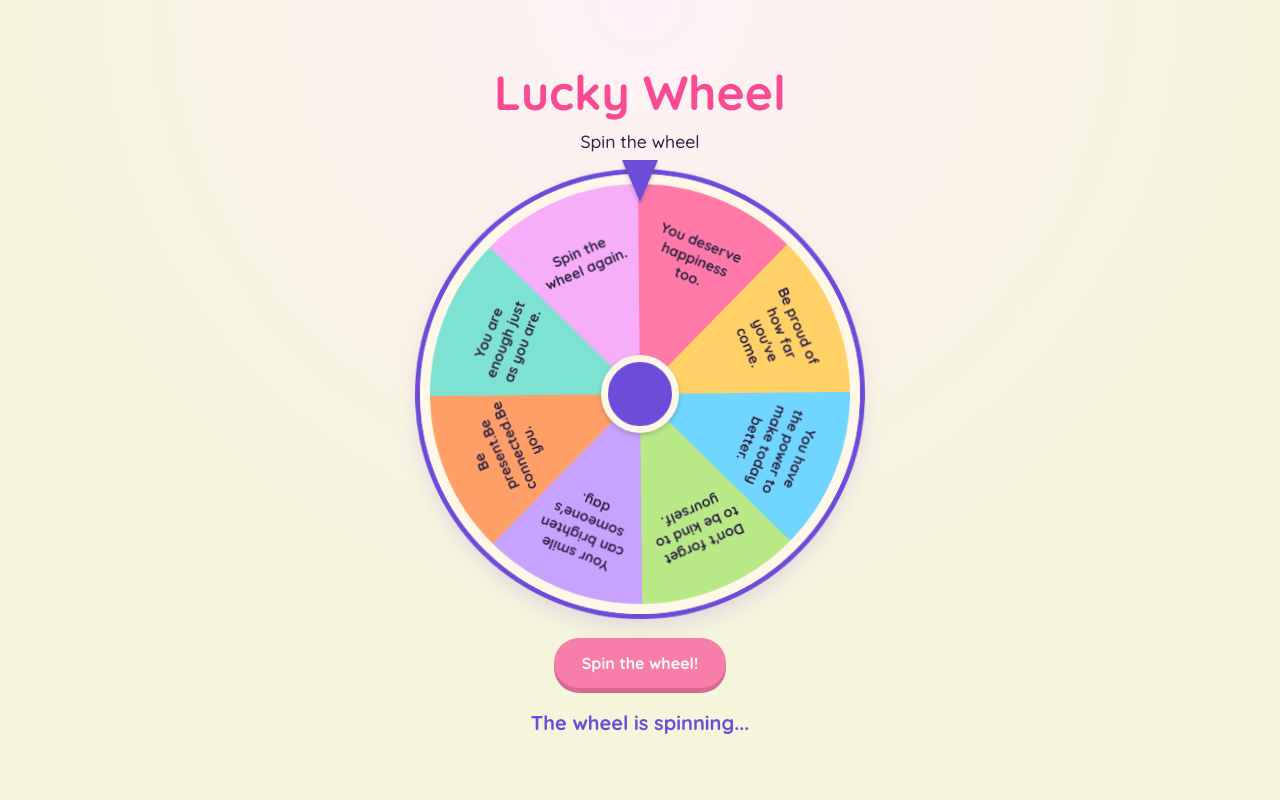
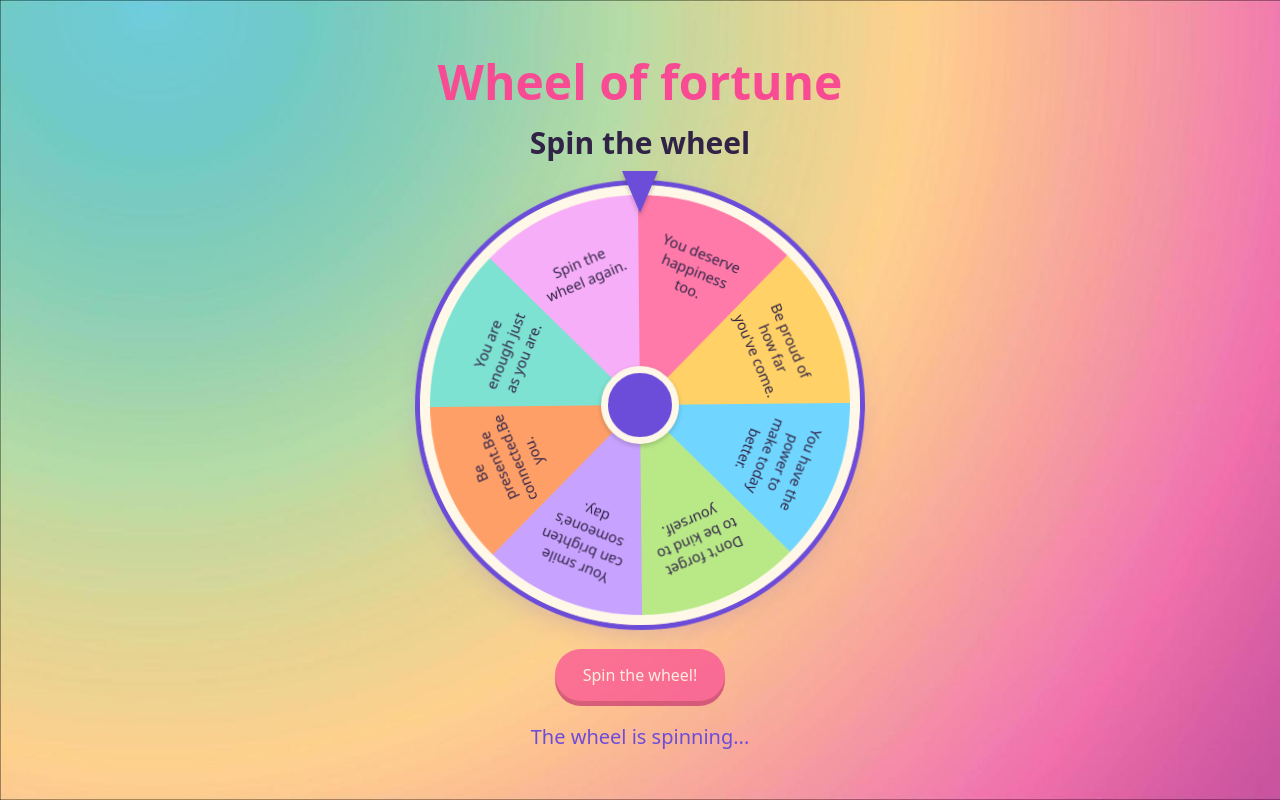
Before and after one commit to Lena-Anthi/code-breakers, a plain HTML site: page happiness.html in a window 1280 px wide. Both pictures are taken after a click on the button "Spin the wheel!". Drawn offline with Linux system fonts and the light colour scheme; a web font is replaced by a local one.

Commit message:
Revert "Merge branch 'main' of https://github.com/Lena-Anthi/code-breakers"
This reverts commit a07a94faf0c0d8ad789132af3f12c244d8fb18cc, reversing
changes made to a21cf8d4ebb5af094926302cc49014c885175d1c.

```diff
--- a/happiness.html
+++ b/happiness.html
@@ -3,21 +3,22 @@
   <head>
     <meta charset="UTF-8" />
     <meta name="viewport" content="width=device-width, initial-scale=1.0" />
-
-    <title>lucky wheel</title>
+    <title>find your happiness</title>
+    <link rel="preconnect" href="https://fonts.googleapis.com" />
+    <link rel="preconnect" href="https://fonts.gstatic.com" crossorigin />
+    <link
+      href="https://fonts.googleapis.com/css2?family=Comic+Relief:wght@400;700&family=Quicksand:wght@500;700&display=swap"
+      rel="stylesheet"
+    />
     <style>
-      @import url("https://fonts.googleapis.com/css2?family=Quicksand:wght@500;700&display=swap");
-
       :root {
         --pink: #f84b94;
         --purple: #6c4dd9;
         --cream: #fff8e8;
       }
-
       * {
         box-sizing: border-box;
       }
-
       body {
         min-height: 100vh;
         margin: 0;
@@ -26,32 +27,32 @@
         padding: 24px;
         color: #302346;
         background: radial-gradient(circle at top, #fff1f7, #f5f5dc 65%);
+        background-image: url("website background.jpg");
+        background-size: cover;
         font-family: "Quicksand", sans-serif;
       }
-
       main {
         width: min(100%, 600px);
         text-align: center;
       }
-
       h1 {
         margin: 0 0 8px;
         color: var(--pink);
         font-size: clamp(1.8rem, 6vw, 3rem);
+        font-family: "Comic Relief", system-ui;
       }
-
       .intro {
         margin: 0 0 22px;
-        font-size: 1.1rem;
+        font-family: "Comic Relief", system-ui;
+        font-size: 30px;
+        font-weight: 700;
       }
-
       .wheel-area {
         position: relative;
         width: min(86vw, 440px);
         aspect-ratio: 1;
         margin: 0 auto 24px;
       }
-
       .pointer {
         position: absolute;
         z-index: 2;
@@ -65,7 +66,6 @@
         border-top: 42px solid var(--purple);
         filter: drop-shadow(0 3px 2px #0003);
       }
-
       .wheel {
         width: 100%;
         height: 100%;
@@ -86,7 +86,6 @@
           0 0 0 5px var(--purple);
         transition: transform 4s cubic-bezier(0.12, 0.8, 0.18, 1);
       }
-
       .wheel::after {
         content: "";
         position: absolute;
@@ -100,7 +99,6 @@
         background: var(--purple);
         box-shadow: 0 2px 5px #0003;
       }
-
       .labels {
         position: absolute;
         inset: 0;
@@ -109,48 +107,39 @@
         pointer-events: none;
         transition: transform 4s cubic-bezier(0.12, 0.8, 0.18, 1);
       }
-
       .labels span {
         position: absolute;
         width: 90px;
         color: #302346;
         font-size: clamp(0.7rem, 2.5vw, 0.9rem);
-        font-weight: 700;
+        font-weight: 400;
         text-align: center;
+        font-family: "Comic Relief", system-ui;
       }
-
       .labels span:nth-child(1) {
         transform: translate(56px, -134px) rotate(22.5deg);
       }
-
       .labels span:nth-child(2) {
         transform: translate(134px, -56px) rotate(67.5deg);
       }
-
       .labels span:nth-child(3) {
         transform: translate(134px, 56px) rotate(112.5deg);
       }
-
       .labels span:nth-child(4) {
         transform: translate(56px, 134px) rotate(157.5deg);
       }
-
       .labels span:nth-child(5) {
         transform: translate(-56px, 134px) rotate(202.5deg);
       }
-
       .labels span:nth-child(6) {
         transform: translate(-134px, 56px) rotate(247.5deg);
       }
-
       .labels span:nth-child(7) {
         transform: translate(-134px, -56px) rotate(292.5deg);
       }
-
       .labels span:nth-child(8) {
         transform: translate(-56px, -134px) rotate(337.5deg);
       }
-
       button {
         border: 0;
         border-radius: 999px;
@@ -158,236 +147,41 @@
         color: white;
         background: var(--pink);
         font: inherit;
-        font-weight: 700;
+        font-family: "Comic Relief", system-ui;
         cursor: pointer;
         box-shadow: 0 5px 0 #c73370;
       }
-
       button:hover {
         background: #e33d83;
       }
-
       button:active {
         transform: translateY(3px);
         box-shadow: 0 2px 0 #c73370;
       }
-
       button:disabled {
         cursor: wait;
         opacity: 0.7;
       }
-
       #result {
         min-height: 28px;
         margin: 22px 0 0;
         color: var(--purple);
+        font-family: "Comic Relief", system-ui;
         font-size: 1.25rem;
-        font-weight: 700;
-      }
-    </style>
-    <title>find your happiness</title>
-  </head>
-
-  <body></body>
-  <html lang="el">
-    <head>
-      <meta charset="UTF-8" />
-      <meta name="viewport" content="width=device-width, initial-scale=1.0" />
-      <title>lucky wheel</title>
-      <style>
-        @import url("https://fonts.googleapis.com/css2?family=Quicksand:wght@500;700&display=swap");
-
-        :root {
-          --pink: #f84b94;
-          --purple: #6c4dd9;
-          --cream: #fff8e8;
-        }
-
-        * {
-          box-sizing: border-box;
-        }
-
-        body {
-          min-height: 100vh;
-          margin: 0;
-          display: grid;
-          place-items: center;
-          padding: 24px;
-          color: #302346;
-          background: radial-gradient(circle at top, #fff1f7, #f5f5dc 65%);
-          font-family: "Quicksand", sans-serif;
-        }
-
-        main {
-          width: min(100%, 600px);
-          text-align: center;
-        }
-
-        h1 {
-          margin: 0 0 8px;
-          color: var(--pink);
-          font-size: clamp(1.8rem, 6vw, 3rem);
-        }
-
-        .intro {
-          margin: 0 0 22px;
-          font-size: 1.1rem;
-        }
-
-        .wheel-area {
-          position: relative;
-          width: min(86vw, 440px);
-          aspect-ratio: 1;
-          margin: 0 auto 24px;
-        }
-
-        .pointer {
-          position: absolute;
-          z-index: 2;
-          top: -14px;
-          left: 50%;
-          width: 0;
-          height: 0;
-          transform: translateX(-);
-          border-right: 18px solid transparent;
-          border-left: 18px solid transparent;
-          border-top: 42px solid var(--purple);
-          filter: drop-shadow(0 3px 2px #0003);
-        }
-
-        .wheel {
-          width: 100%;
-          height: 100%;
-          border: 10px solid var(--cream);
-          border-radius: 50%;
-          background: conic-gradient(
-            #ff7aa9 0deg 45deg,
-            #ffd166 45deg 90deg,
-            #70d6ff 90deg 135deg,
-            #b8e986 135deg 180deg,
-            #c8a2ff 180deg 225deg,
-            #ff9f68 225deg 270deg,
-            #7de2d1 270deg 315deg,
-            #f7aef8 315deg 360deg
-          );
-          box-shadow:
-            0 10px 24px #6c4dd933,
-            0 0 0 5px var(--purple);
-          transition: transform 4s cubic-bezier(0.12, 0.8, 0.18, 1);
-        }
-
-        .wheel::after {
-          content: "";
-          position: absolute;
-          top: 50%;
-          left: 50%;
-          width: 64px;
-          height: 64px;
-          transform: translate(-50%, -50%);
-          border: 7px solid var(--cream);
-          border-radius: 50%;
-          background: var(--purple);
-          box-shadow: 0 2px 5px #0003;
-        }
-
-        .labels {
-          position: absolute;
-          inset: 0;
-          display: grid;
-          place-items: center;
-          pointer-events: none;
-          transition: transform 4s cubic-bezier(0.12, 0.8, 0.18, 1);
-        }
-
-        .labels span {
-          position: absolute;
-          width: 90px;
-          color: #302346;
-          font-size: clamp(0.7rem, 2.5vw, 0.9rem);
-          font-weight: 700;
-          text-align: center;
-        }
-
-        .labels span:nth-child(1) {
-          transform: translate(56px, -134px) rotate(22.5deg);
-        }
-
-        .labels span:nth-child(2) {
-          transform: translate(134px, -56px) rotate(67.5deg);
-        }
-
-        .labels span:nth-child(3) {
-          transform: translate(134px, 56px) rotate(112.5deg);
-        }
-
-        .labels span:nth-child(4) {
-          transform: translate(56px, 134px) rotate(157.5deg);
-        }
-
-        .labels span:nth-child(5) {
-          transform: translate(-56px, 134px) rotate(202.5deg);
-        }
-
-        .labels span:nth-child(6) {
-          transform: translate(-134px, 56px) rotate(247.5deg);
-        }
-
-        .labels span:nth-child(7) {
-          transform: translate(-134px, -56px) rotate(292.5deg);
-        }
-
-        .labels span:nth-child(8) {
-          transform: translate(-56px, -134px) rotate(337.5deg);
-        }
-
-        button {
-          border: 0;
-          border-radius: 999px;
-          padding: 15px 28px;
-          color: white;
-          background: var(--pink);
-          font: inherit;
-          font-weight: 700;
-          cursor: pointer;
-          box-shadow: 0 5px 0 #c73370;
-        }
-
-        button:hover {
-          background: #e33d83;
-        }
-
-        button:active {
-          transform: translateY(3px);
-          box-shadow: 0 2px 0 #c73370;
-        }
-
-        button:disabled {
-          cursor: wait;
-          opacity: 0.7;
-        }
-
-        #result {
-          min-height: 28px;
-          margin: 22px 0 0;
-          color: var(--purple);
-          font-size: 1.25rem;
-          font-weight: 700;
       }
     </style>
   </head>
-
   <body>
     <main>
-        <h1>Lucky Wheel</h1>
+      <h1>Wheel of fortune</h1>
       <p class="intro">Spin the wheel</p>
-
       <section class="wheel-area" aria-label="Lucky wheel">
         <div class="pointer" aria-hidden="true"></div>
         <div class="wheel" id="wheel"></div>
         <div class="labels" aria-hidden="true">
           <span>You deserve happiness too.</span>
           <span>Be proud of how far you've come.</span>
-            <span>You have the power to make today better. </span>
+          <span>You have the power to make today better.</span>
           <span>Don't forget to be kind to yourself.</span>
           <span>Your smile can brighten someone's day.</span>
           <span>Be present.Be connected.Be you.</span>
@@ -395,16 +189,15 @@
           <span>Spin the wheel again.</span>
         </div>
       </section>
-
       <button id="spin-button" type="button">Spin the wheel!</button>
       <p id="result" aria-live="polite"></p>
     </main>
-
     <script>
       const wheel = document.querySelector("#wheel");
       const labels = document.querySelector(".labels");
       const spinButton = document.querySelector("#spin-button");
       const result = document.querySelector("#result");
+      const spinSound = new Audio("Fortune-wheel-spinning.mp3");
       const options = [
         "You deserve happiness too",
         "Be proud of how far you've come",
@@ -415,28 +208,24 @@
         "You are enough just as you are",
         "Spin the wheel again",
       ];
-
       let rotation = 0;
-
       spinButton.addEventListener("click", () => {
+        spinSound.currentTime = 0;
+        spinSound.play().catch(() => {});
         const selectedIndex = Math.floor(Math.random() * options.length);
         const segmentSize = 360 / options.length;
         const targetAngle =
           360 - (selectedIndex * segmentSize + segmentSize / 2);
-          const extraTurns = 5 * 360;
-
-          rotation += extraTurns + targetAngle - (rotation % 360);
+        rotation += 5 * 360 + targetAngle - (rotation % 360);
         wheel.style.transform = `rotate(${rotation}deg)`;
         labels.style.transform = `rotate(${rotation}deg)`;
         spinButton.disabled = true;
         result.textContent = "The wheel is spinning...";
-
         window.setTimeout(() => {
-            result.textContent = `Today you selected: ${options[selectedIndex]}!`;
+          result.textContent = `Your daily boost...: ${options[selectedIndex]}!`;
           spinButton.disabled = false;
         }, 4100);
       });
     </script>
   </body>
 </html>
-</html>
--- a/style.css
+++ b/style.css
@@ -1,25 +1,16 @@
 button {
   margin: auto;
-  background-color: #fa2798;
-  color: rgb(255, 253, 253);
-  line-height: 200px;
-  width: 400px;
-  height: 200px;
+  background-color: #e33d83;
+  color: white;
+  line-height: 100px;
+  width: 350px;
+  height: 150px;
   display: block;
-  font-size: large;
-  border-radius: 70px;
-  font-family: "Quicksand", sans-serif;
-  font-weight: 400;
-  font-style: normal;
-}
-
-h1 {
-  text-align: center;
-  color: #fa2798;
-
-  font-family: "Quicksand", sans-serif;
-  font-weight: 400;
-  font-style: normal;
+  font-size: 30px;
+  border-radius: 100px;
+  font-family: "Comic Relief", system-ui;
+  font-weight: 700;
+  box-shadow: 0 5px 20px rgba(227, 47, 143, 0.25);
 }
 
 body {
@@ -29,13 +20,28 @@ body {
   flex-direction: column;
   justify-content: center;
   align-items: center;
-}
-body {
+  background-image: url("website background.jpg");
   background-size: cover;
   background-position: center;
   background-repeat: no-repeat;
-  min-height: 100vh;
-  background-color: #f8f8a2;
+}
+
+h1.cloud {
+  position: relative;
+  z-index: 2;
+  width: min(650px, 80vw);
+  margin: 0 0 60px;
+  padding: 45px 55px;
+  box-sizing: border-box;
+  background: white;
+  color: #e33d83;
+  border-radius: 55px;
+  text-align: center;
+  font-family: "Comic Relief", system-ui;
+  font-size: 40px;
+  font-weight: 700;
+  line-height: 2;
+  box-shadow: 0 5px 15px rgba(0, 0, 0, 0.25);
 }
 button {
   align-items: center;
```
Also changed, not shown: index.html (+15 -7 lines), website background.jpg (added), 3 other files. Lines whose indentation alone changed are shown as unchanged.
